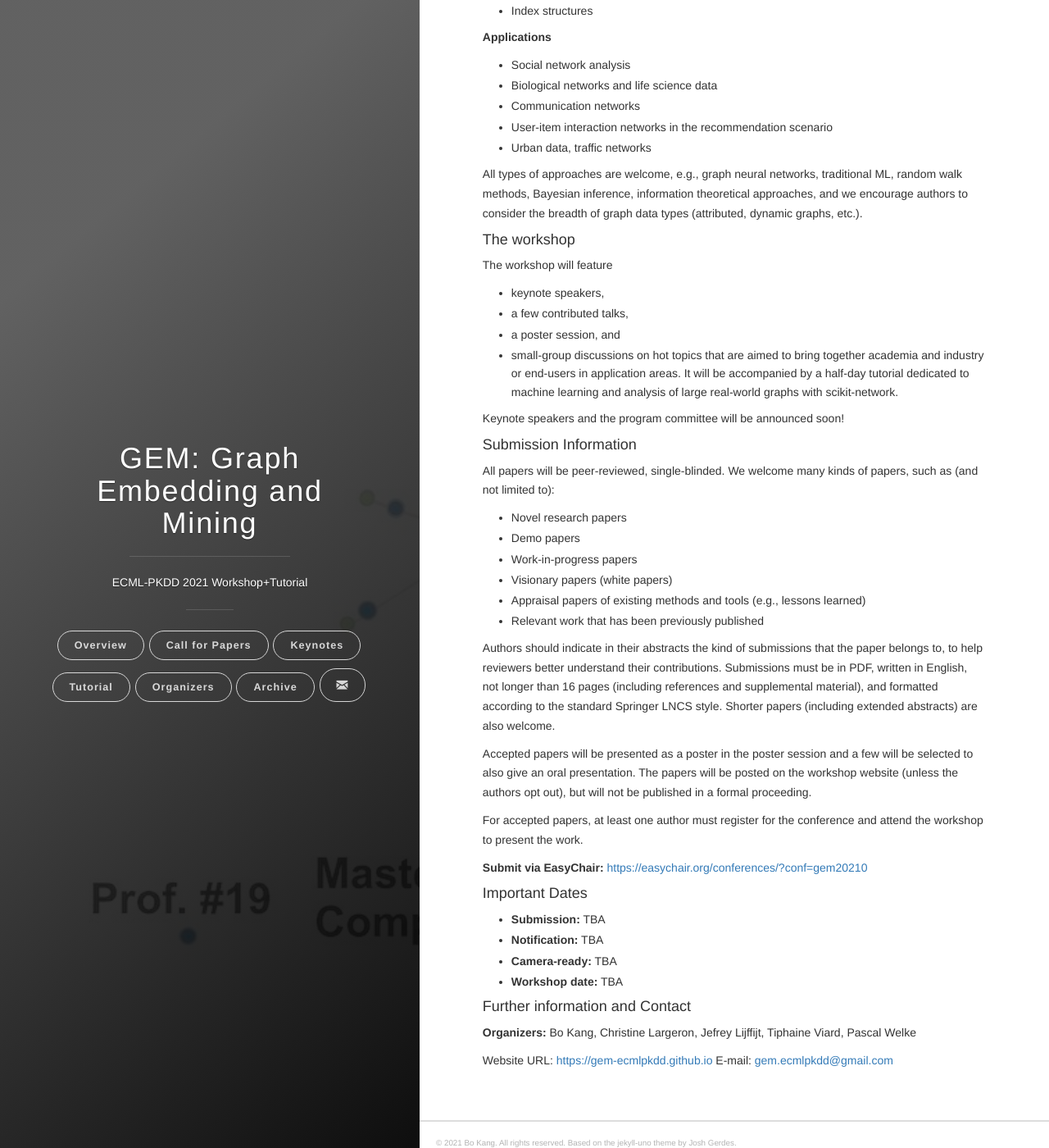
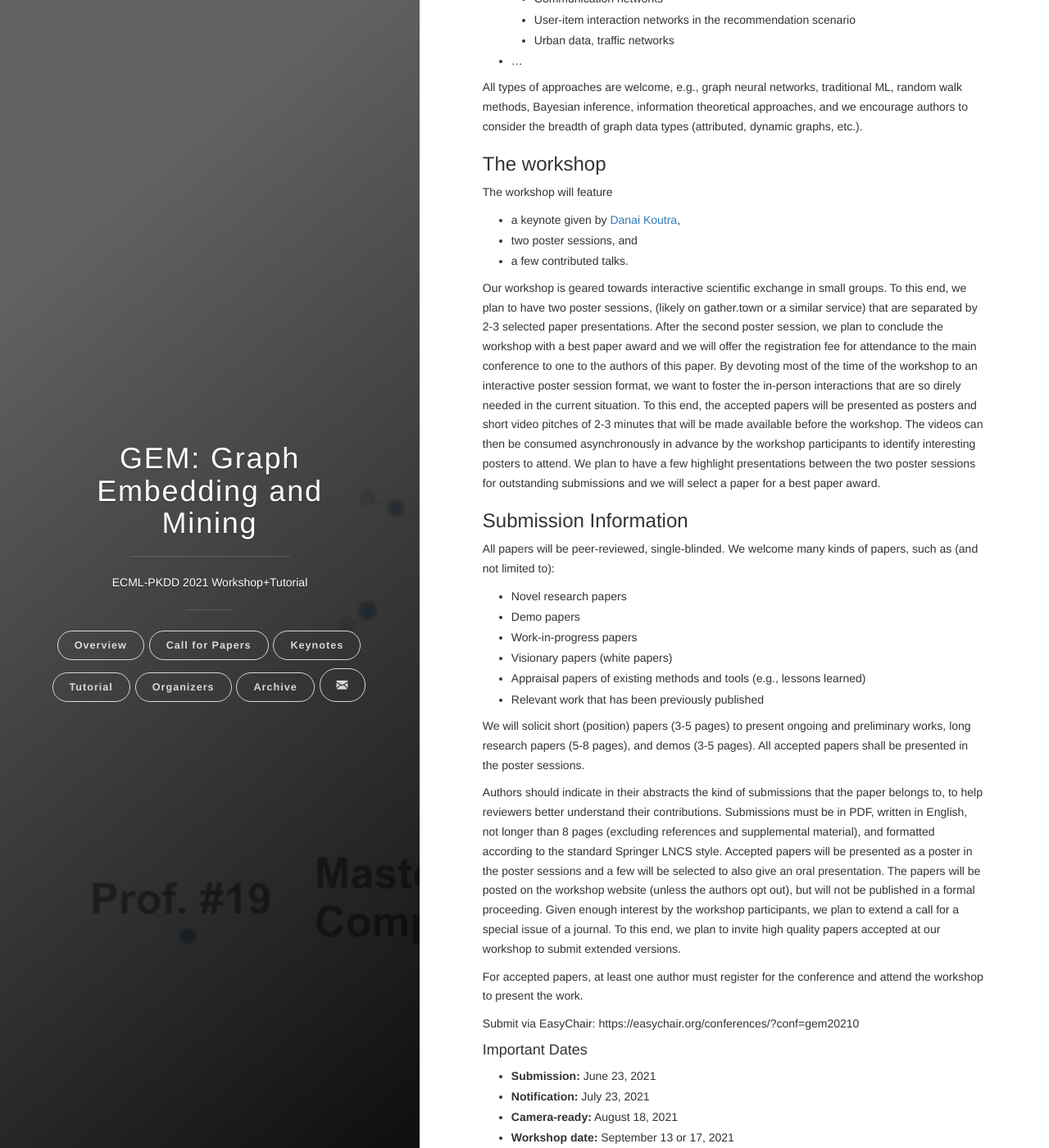
Before and after one commit to gem-ecmlpkdd/gem-ecmlpkdd.github.io, a Jekyll site: the page built from pages/cfp.md, in a window 1280 px wide and 1400 px high, scrolled down 1301 px. Shown: the whole window at 82% size. Built offline with Jekyll 4.4.1, drawn with Linux system fonts in a browser that asks for light colours; nearby versions of some CDN libraries; some of the changed text lies outside the part shown.

Commit message:
update cfp according to the google docs version

```diff
--- a/pages/cfp.md
+++ b/pages/cfp.md
@@ -4,76 +4,69 @@ title: Call for Papers
 permalink: /cfp/
 ---
 ---
-We invite contributions in the area of exploration and analytics on graphs (algorithms, models, tools, evaluations, etc.) to be presented at the GEM workshop which is to be held at the European Conference on Machine Learning and Principles and Practices of Knowledge Discovery from Data (ECML-PKDD), that will take place online in Bilbao, Spain - 13 – 17 September 2021.
+We invite contributions in the area of exploration and analytics on graphs (algorithms, models, tools, evaluations, etc.) to be presented at the GEM workshop which is to be held at the European Conference on Machine Learning and Principles and Practices of Knowledge Discovery from Data (ECML-PKDD), online,  13 – 17 September 2021.
 
-#### Topics of interests include
 
-**Representation learning**
-- Network embedding
-- Graph compression
-- Knowledge graph embedding
-- Graph neural networks
-- Entity resolution/deduplication
-- Clustering
+### Topics of interests include
 
-**Trustworthy AI on Graphs**
-- Algorithmic biases
-- Algorithms and metrics for fairness
-- Explainable graph learning
-- Privacy preserving graph learning
-
-**Pattern mining**
-- Local patterns: community detection, subgraph mining
-- Graph summarization
-- Subgroup discovery on graphs
-
-**Complex Network analysis**
-- Attributed networks
-- Evolving graphs
-- Probabilistic and uncertain Networks
-
-**Supervised learning**
-- Classification
-- Graph Kernels
-- Link prediction
-- Anomaly detection
-- Knowledge graph completion
-
-**Exploration**
-- Visualization
-- Visual analytics
-
-**Modeling**
-- Random graph models
-- Opinion formation
-- Information propagation
-
-**Data management for graph analytics**
-- Data models and structures
-- Index structures
-
-**Applications**
-- Social network analysis
-- Biological networks and life science data
-- Communication networks
-- User-item interaction networks in the recommendation scenario
-- Urban data, traffic networks
+- **Representation learning**
+  - Network embedding
+  - Graph compression
+  - Knowledge graph embedding
+  - Graph neural networks
+  - Entity resolution/deduplication
+  - Clustering
+- **Trustworthy AI on Graphs**
+  - Algorithmic biases
+  - Algorithms and metrics for fairness
+  - Explainable graph learning
+  - Privacy preserving graph learning
+- **Pattern mining**
+  - Local patterns: community detection, subgraph mining
+  - Graph summarization
+  - Subgroup discovery on graphs
+- **Complex Network analysis**
+  - Attributed networks
+  - Evolving graphs
+  - Probabilistic and uncertain Networks
+- **Supervised learning**
+  - Classification
+  - Graph Kernels
+  - Link prediction
+  - Anomaly detection
+  - Knowledge graph completion
+- **Exploration**
+  - Visualization
+  - Visual analytics
+- **Modeling**
+  - Random graph models
+  - Opinion formation
+  - Information propagation
+- **Data management for graph analytics**
+  - Data models and structures
+  - Index structures
+- **Applications**
+  - Social network analysis
+  - Biological networks and life science data
+  - Communication networks
+  - User-item interaction networks in the recommendation scenario
+  - Urban data, traffic networks
+- ...
 
 All types of approaches are welcome, e.g., graph neural networks, traditional ML, random walk methods, Bayesian inference, information theoretical approaches, and we encourage authors to consider the breadth of graph data types (attributed, dynamic graphs, etc.).
 
-#### The workshop
+
+### The workshop
 
 The workshop will feature
-- keynote speakers,
-- a few contributed talks,
-- a poster session, and
-- small-group discussions on hot topics that are aimed to bring together academia and industry or end-users in application areas.
-It will be accompanied by a half-day tutorial dedicated to machine learning and analysis of large real-world graphs with scikit-network.
+- a keynote given by [Danai Koutra](http://web.eecs.umich.edu/~dkoutra/),
+- two poster sessions, and
+- a few contributed talks.
+
+Our workshop is geared towards interactive scientific exchange in small groups. To this end, we plan to have two poster sessions, (likely on gather.town or a similar service) that are separated by 2-3 selected paper presentations. After the second poster session, we plan to conclude the workshop with a best paper award and we will offer the registration fee for attendance to the main conference to one to the authors of this paper. By devoting most of the time of the workshop to an interactive poster session format, we want to foster the in-person interactions that are so direly needed in the current situation. To this end, the accepted papers will be presented as posters and short video pitches of 2-3 minutes that will be made available before the workshop. The videos can then be consumed asynchronously in advance by the workshop participants to identify interesting posters to attend. We plan to have a few highlight presentations between the two poster sessions for outstanding submissions and we will select a paper for a best paper award.
 
 
-Keynote speakers and the program committee will be announced soon!
-
-#### Submission Information
+### Submission Information
 
 All papers will be peer-reviewed, single-blinded. We welcome many kinds of papers, such as (and not limited to):
 - Novel research papers
@@ -83,22 +76,24 @@ All papers will be peer-reviewed, single-blinded. We welcome many kinds of paper
 - Appraisal papers of existing methods and tools (e.g., lessons learned)
 - Relevant work that has been previously published
 
-Authors should indicate in their abstracts the kind of submissions that the paper belongs to, to help reviewers better understand their contributions. Submissions must be in PDF, written in English, not longer than 16 pages (including references and supplemental material), and formatted according to the standard Springer LNCS style. Shorter papers (including extended abstracts) are also welcome.
+We will solicit short (position) papers (3-5 pages) to present ongoing and preliminary works, long research papers (5-8 pages), and demos (3-5 pages). All accepted papers shall be presented in the poster sessions.
 
-Accepted papers will be presented as a poster in the poster session and a few will be selected to also give an oral presentation. The papers will be posted on the workshop website (unless the authors opt out), but will not be published in a formal proceeding.
+Authors should indicate in their abstracts the kind of submissions that the paper belongs to, to help reviewers better understand their contributions. Submissions must be in PDF, written in English, not longer than 8 pages (excluding references and supplemental material), and formatted according to the standard Springer LNCS style.
+Accepted papers will be presented as a poster in the poster sessions and a few will be selected to also give an oral presentation. The papers will be posted on the workshop website (unless the authors opt out), but will not be published in a formal proceeding. Given enough interest by the workshop participants, we plan to extend a call for a special issue of a journal. To this end, we plan to invite high quality papers accepted at our workshop to submit extended versions.
 
 For accepted papers, at least one author must register for the conference and attend the workshop to present the work.
 
-**Submit via EasyChair:** [https://easychair.org/conferences/?conf=gem20210](https://easychair.org/conferences/?conf=gem20210)
+Submit via EasyChair: https://easychair.org/conferences/?conf=gem20210
 
 #### Important Dates
-- **Submission:** TBA
-- **Notification:** TBA
-- **Camera-ready:** TBA
-- **Workshop date:** TBA
+- **Submission:** June 23, 2021
+- **Notification:** July 23, 2021
+- **Camera-ready:** August 18, 2021
+- **Workshop date:** September 13 or 17, 2021
 
-#### Further information and Contact
+### Further information and Contact
 **Organizers:** Bo Kang, Christine Largeron, Jefrey Lijffijt, Tiphaine Viard, Pascal Welke
 
-Website URL: [https://gem-ecmlpkdd.github.io](https://gem-ecmlpkdd.github.io)
-E-mail: [gem.ecmlpkdd@gmail.com](gem.ecmlpkdd@gmail.com)
+- **Website URL:** https://gem-ecmlpkdd.github.io
+- **Submission URL:** https://easychair.org/conferences/?conf=gem20210
+- **E-mail:** [gem.ecmlpkdd@gmail.com](gem.ecmlpkdd@gmail.com)
```
